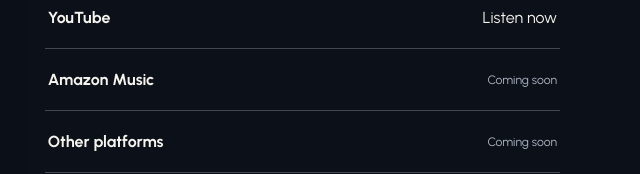
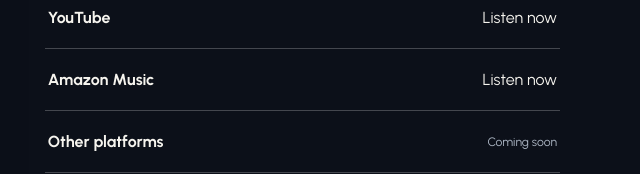
Before and after one commit to thejellyblossoms/thejellyblossoms, a plain HTML site: page listen.html in a window 1280 px wide. Shown: the part 626-800 px from the top of the page, 640-1280 px from the left. Drawn offline with Linux system fonts and the light colour scheme.

Commit message:
Update listen.html

```diff
--- a/listen.html
+++ b/listen.html
@@ -57,7 +57,7 @@
           </div>
           <div class="link-row">
             <strong>Amazon Music</strong>
-            <span>Coming soon</span>
+            <a href="https://amazon.co.jp/music/player/albums/B0HQ6F68MK?marketplaceId=A1VC38T7YXB528&amp;musicTerritory=JP&amp;ref=dm_sh_9OHnwH1P0blNOKltnZwQuFBXw" target="_blank" rel="noopener noreferrer">Listen now</a>
           </div>
           <div class="link-row">
             <strong>Other platforms</strong>
```
